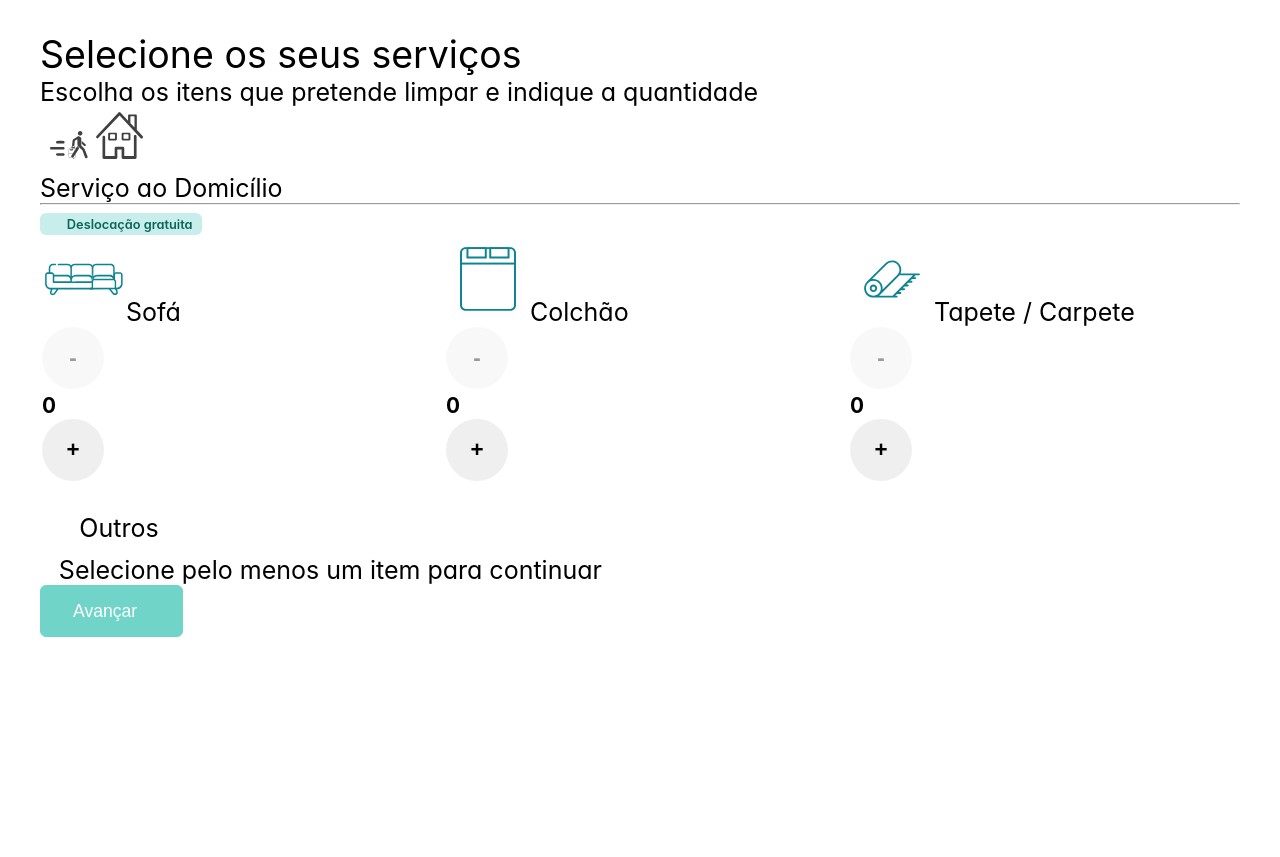
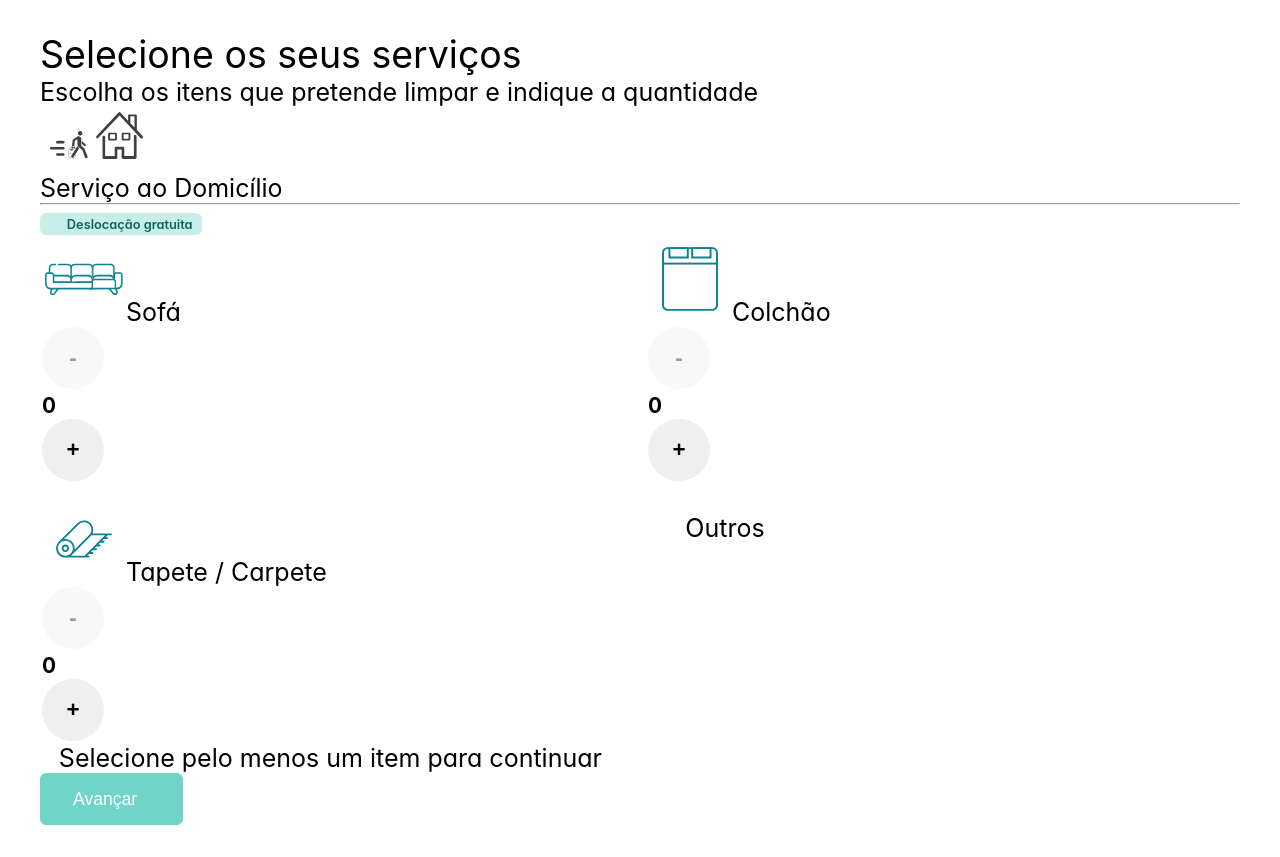
Before and after one commit to youbiz21/resolveja-kiosk, a React (Vite) app in the folder src/renderer/: page / in a window 1280 px wide. Before the commit the page ends 800 px from the top, so only its background shows below. Built offline with nearby package versions, Linux system fonts and the light colour scheme; a web font is replaced by a local one.

Commit message:
reduce numpad and cart grid columns from 3 to 2 for improved layout

```diff
--- a/src/renderer/src/assets/main.css
+++ b/src/renderer/src/assets/main.css
@@ -301,7 +301,7 @@ label[for] {
 
 .numpad-grid {
   display: grid;
-  grid-template-columns: repeat(3, 1fr);
+  grid-template-columns: repeat(2, 1fr);
   gap: 0.5rem;
   margin-bottom: 1rem;
 }
@@ -452,7 +452,7 @@ label[for] {
 /* Cart service grid – 4 columns */
 .cart-grid {
   display: grid;
-  grid-template-columns: repeat(3, 1fr);
+  grid-template-columns: repeat(2, 1fr);
   gap: 0.75rem;
 }
 
```
